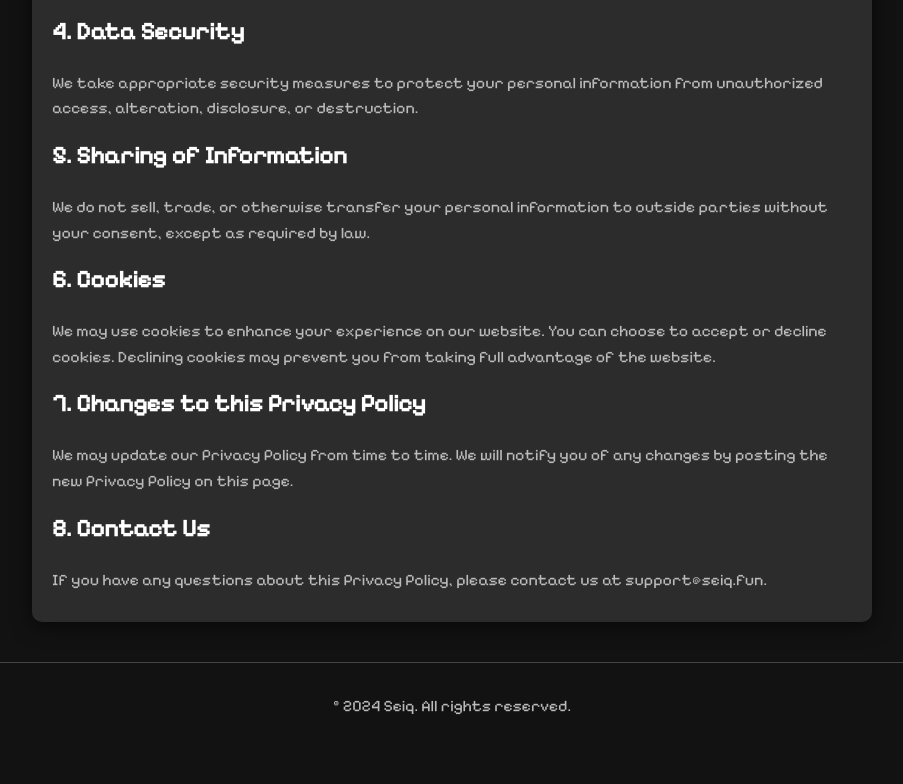
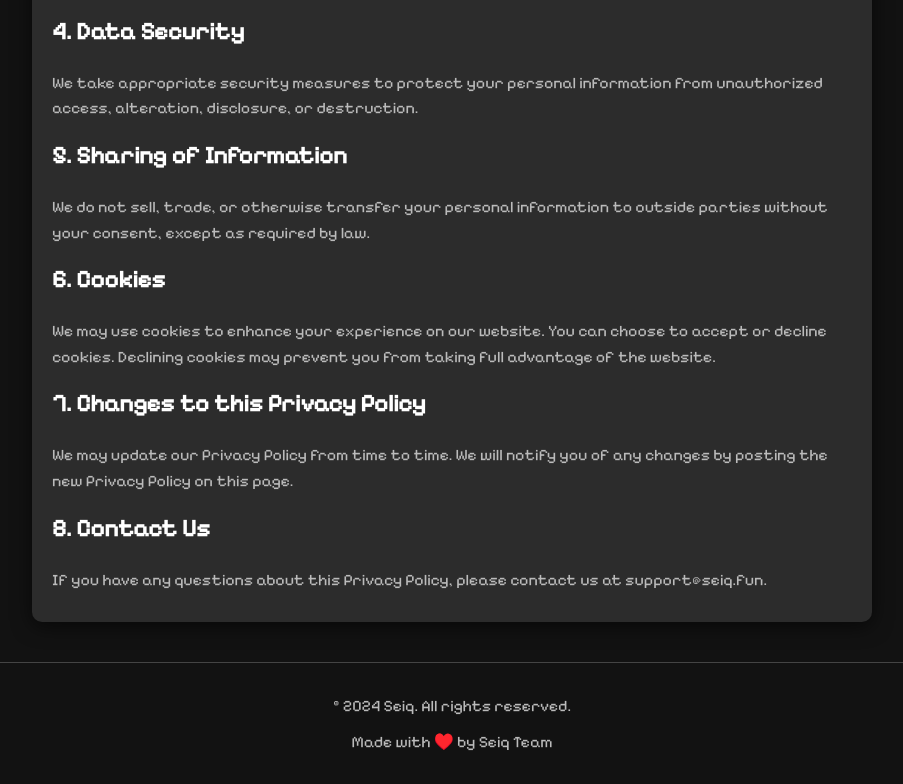
Before and after one commit to Soltixik29/seiq, a plain HTML site: page index.html in a window 1280 px wide. Shown: the part 3325-4109 px from the top of the page, without its empty margins (188-1091 px from the left). Before the commit the page ends 4074 px from the top, so only its background shows below. Drawn offline with Linux system fonts and the light colour scheme.

Commit message:
Update index.html

```diff
--- a/index.html
+++ b/index.html
@@ -672,4 +672,5 @@
 
 <footer>
     <p>&copy; 2024 Seiq. All rights reserved.</p>
+    <p>Made with ♥️ by Seiq Team</p>
 </footer>
```
